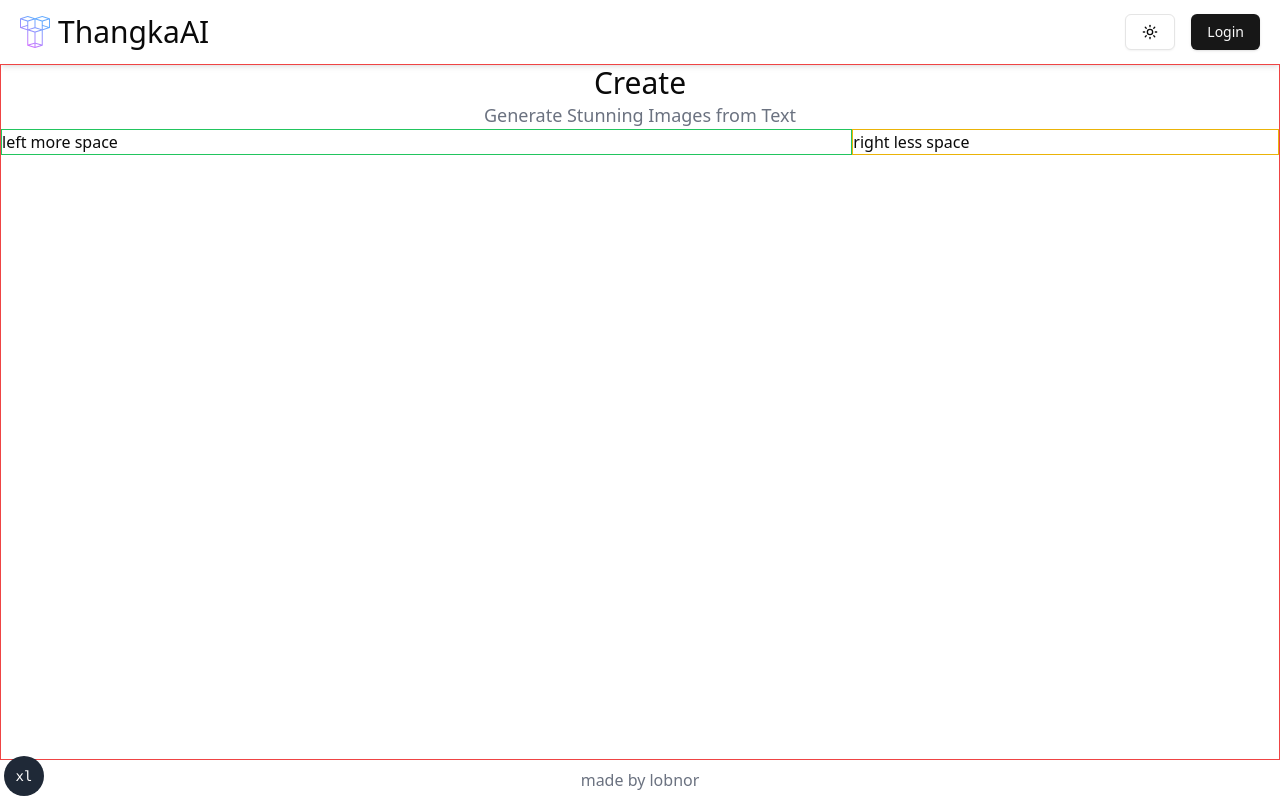
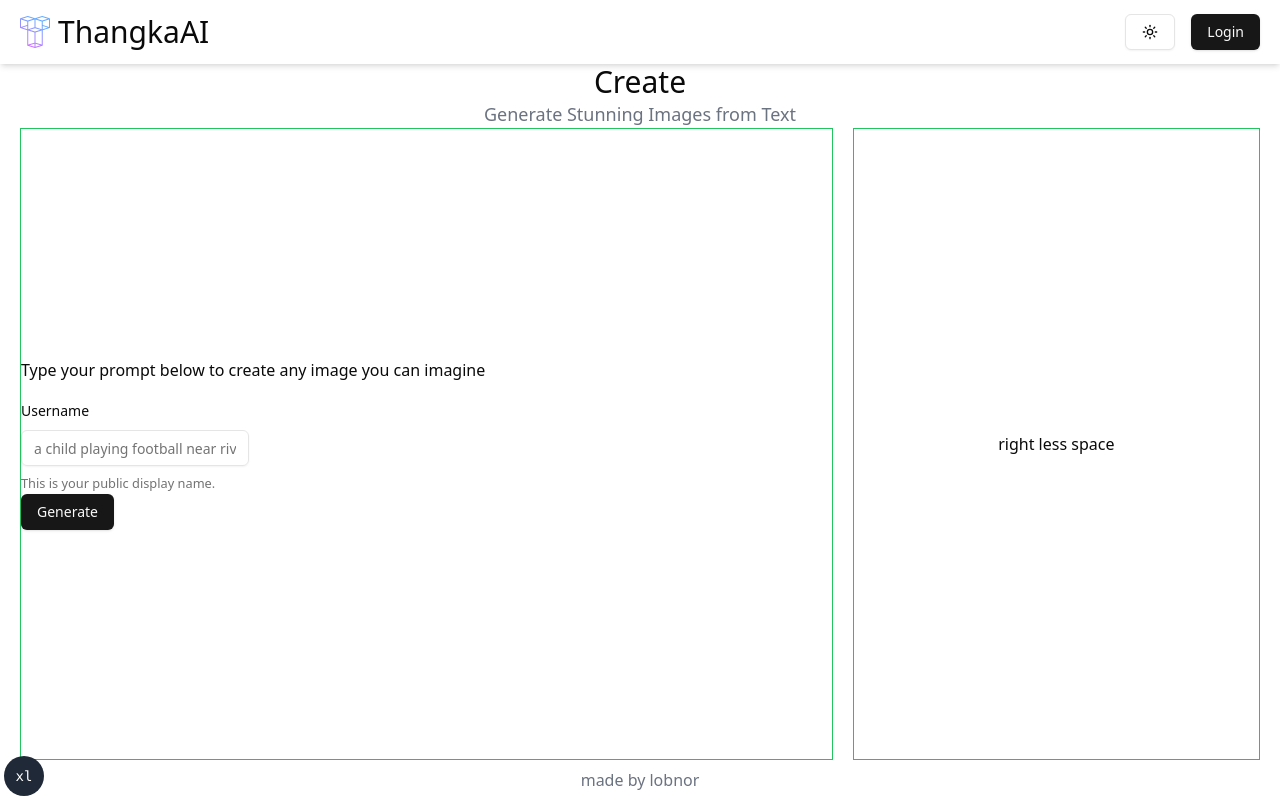
Before and after one commit to lobnor2/ThangkaAI, a Next.js app: page /create in a window 1280 px wide. Built offline with nearby package versions, Linux system fonts and the light colour scheme; no server answers.

Commit message:
add form, zod and useform

```diff
--- a/src/app/create/page.tsx
+++ b/src/app/create/page.tsx
@@ -1,19 +1,85 @@
-import React from "react";
+"use client";
+import React, { useState } from "react";
+import { Input } from "@/components/ui/input";
+import { Button } from "@/components/ui/button";
+import { zodResolver } from "@hookform/resolvers/zod";
+import { useForm } from "react-hook-form";
+import { z } from "zod";
+import {
+  Form,
+  FormControl,
+  FormDescription,
+  FormField,
+  FormItem,
+  FormLabel,
+  FormMessage,
+} from "@/components/ui/form";
+
+const formSchema = z.object({
+  prompt: z.string().min(5),
+});
 
 const Page = () => {
+  const [outputImg, setOutputImg] = useState<string | null>(null);
+  const [inputPrompt, setInputPrompt] = useState<string>("");
+  const [loading, setLoading] = useState<boolean>(false);
+
+  const form = useForm<z.infer<typeof formSchema>>({
+    resolver: zodResolver(formSchema),
+    defaultValues: {
+      prompt: "a child playing football near river",
+    },
+  });
+
+  function onSubmit(values: z.infer<typeof formSchema>) {
+    // Do something with the form values.
+    // ✅ This will be type-safe and validated.
+    console.log(values);
+  }
+
   return (
-    <div className="border border-red-500 w-full h-[calc(100vh-4rem-2.5rem)] flex flex-col">
+    <div className=" w-full h-[calc(100vh-4rem-2.5rem)] flex flex-col">
       <div className="w-full flex flex-col items-center">
         <h1 className="text-3xl">Create</h1>
         <p className="text-gray-500 text-lg">
           Generate Stunning Images from Text
         </p>
       </div>
-      <div className="flex flex-col lg:flex-row">
-        <div className="border lg:flex-[2]  border-green-500">
-          left more space
+      <div className="flex flex-col lg:flex-row gap-5 px-5 h-full">
+        <div className="lg:flex-[2] border border-green-500 flex flex-col items-start justify-center">
+          <p className="mb-4">
+            Type your prompt below to create any image you can imagine
+          </p>
+          <div className="flex gap-3 w-full">
+            <Form {...form}>
+              <form onSubmit={form.handleSubmit(onSubmit)} className="">
+                <FormField
+                  control={form.control}
+                  name="username"
+                  render={({ field }) => (
+                    <FormItem>
+                      <FormLabel>Username</FormLabel>
+                      <FormControl>
+                        <Input
+                          type="text"
+                          placeholder="a child playing football near river"
+                          className="w-full"
+                          {...field}
+                        />
+                      </FormControl>
+                      <FormDescription>
+                        This is your public display name.
+                      </FormDescription>
+                      <FormMessage />
+                    </FormItem>
+                  )}
+                />
+                <Button type="submit">Generate</Button>
+              </form>
+            </Form>
+          </div>
         </div>
-        <div className="border lg:flex-[1] border-yellow-500">
+        <div className="lg:flex-[1] border border-green-500 flex items-center justify-center">
           right less space
         </div>
       </div>
--- a/src/app/page.tsx
+++ b/src/app/page.tsx
@@ -50,7 +50,7 @@
           scale: 1,
           filter: "blur(0px)",
         }}
-        transition={{ duration: 1, delay: 0.8 }}
+        transition={{ duration: 1, delay: 0.5 }}
       >
         <Link href={"/create"}>
           <Button className="mt-5">Start Creating</Button>
--- /dev/null
+++ b/src/components/ui/form.tsx
@@ -0,0 +1,178 @@
+"use client"
+
+import * as React from "react"
+import * as LabelPrimitive from "@radix-ui/react-label"
+import { Slot } from "@radix-ui/react-slot"
+import {
+  Controller,
+  ControllerProps,
+  FieldPath,
+  FieldValues,
+  FormProvider,
+  useFormContext,
+} from "react-hook-form"
+
+import { cn } from "@/lib/utils"
+import { Label } from "@/components/ui/label"
+
+const Form = FormProvider
+
+type FormFieldContextValue<
+  TFieldValues extends FieldValues = FieldValues,
+  TName extends FieldPath<TFieldValues> = FieldPath<TFieldValues>
+> = {
+  name: TName
+}
+
+const FormFieldContext = React.createContext<FormFieldContextValue>(
+  {} as FormFieldContextValue
+)
+
+const FormField = <
+  TFieldValues extends FieldValues = FieldValues,
+  TName extends FieldPath<TFieldValues> = FieldPath<TFieldValues>
+>({
+  ...props
+}: ControllerProps<TFieldValues, TName>) => {
+  return (
+    <FormFieldContext.Provider value={{ name: props.name }}>
+      <Controller {...props} />
+    </FormFieldContext.Provider>
+  )
+}
+
+const useFormField = () => {
+  const fieldContext = React.useContext(FormFieldContext)
+  const itemContext = React.useContext(FormItemContext)
+  const { getFieldState, formState } = useFormContext()
+
+  const fieldState = getFieldState(fieldContext.name, formState)
+
+  if (!fieldContext) {
+    throw new Error("useFormField should be used within <FormField>")
+  }
+
+  const { id } = itemContext
+
+  return {
+    id,
+    name: fieldContext.name,
+    formItemId: `${id}-form-item`,
+    formDescriptionId: `${id}-form-item-description`,
+    formMessageId: `${id}-form-item-message`,
+    ...fieldState,
+  }
+}
+
+type FormItemContextValue = {
+  id: string
+}
+
+const FormItemContext = React.createContext<FormItemContextValue>(
+  {} as FormItemContextValue
+)
+
+const FormItem = React.forwardRef<
+  HTMLDivElement,
+  React.HTMLAttributes<HTMLDivElement>
+>(({ className, ...props }, ref) => {
+  const id = React.useId()
+
+  return (
+    <FormItemContext.Provider value={{ id }}>
+      <div ref={ref} className={cn("space-y-2", className)} {...props} />
+    </FormItemContext.Provider>
+  )
+})
+FormItem.displayName = "FormItem"
+
+const FormLabel = React.forwardRef<
+  React.ElementRef<typeof LabelPrimitive.Root>,
+  React.ComponentPropsWithoutRef<typeof LabelPrimitive.Root>
+>(({ className, ...props }, ref) => {
+  const { error, formItemId } = useFormField()
+
+  return (
+    <Label
+      ref={ref}
+      className={cn(error && "text-destructive", className)}
+      htmlFor={formItemId}
+      {...props}
+    />
+  )
+})
+FormLabel.displayName = "FormLabel"
+
+const FormControl = React.forwardRef<
+  React.ElementRef<typeof Slot>,
+  React.ComponentPropsWithoutRef<typeof Slot>
+>(({ ...props }, ref) => {
+  const { error, formItemId, formDescriptionId, formMessageId } = useFormField()
+
+  return (
+    <Slot
+      ref={ref}
+      id={formItemId}
+      aria-describedby={
+        !error
+          ? `${formDescriptionId}`
+          : `${formDescriptionId} ${formMessageId}`
+      }
+      aria-invalid={!!error}
+      {...props}
+    />
+  )
+})
+FormControl.displayName = "FormControl"
+
+const FormDescription = React.forwardRef<
+  HTMLParagraphElement,
+  React.HTMLAttributes<HTMLParagraphElement>
+>(({ className, ...props }, ref) => {
+  const { formDescriptionId } = useFormField()
+
+  return (
+    <p
+      ref={ref}
+      id={formDescriptionId}
+      className={cn("text-[0.8rem] text-muted-foreground", className)}
+      {...props}
+    />
+  )
+})
+FormDescription.displayName = "FormDescription"
+
+const FormMessage = React.forwardRef<
+  HTMLParagraphElement,
+  React.HTMLAttributes<HTMLParagraphElement>
+>(({ className, children, ...props }, ref) => {
+  const { error, formMessageId } = useFormField()
+  const body = error ? String(error?.message) : children
+
+  if (!body) {
+    return null
+  }
+
+  return (
+    <p
+      ref={ref}
+      id={formMessageId}
+      className={cn("text-[0.8rem] font-medium text-destructive", className)}
+      {...props}
+    >
+      {body}
+    </p>
+  )
+})
+FormMessage.displayName = "FormMessage"
+
+export {
+  useFormField,
+  Form,
+  FormItem,
+  FormLabel,
+  FormControl,
+  FormDescription,
+  FormMessage,
+  FormField,
+}
--- /dev/null
+++ b/src/components/ui/label.tsx
@@ -0,0 +1,26 @@
+"use client"
+
+import * as React from "react"
+import * as LabelPrimitive from "@radix-ui/react-label"
+import { cva, type VariantProps } from "class-variance-authority"
+
+import { cn } from "@/lib/utils"
+
+const labelVariants = cva(
+  "text-sm font-medium leading-none peer-disabled:cursor-not-allowed peer-disabled:opacity-70"
+)
+
+const Label = React.forwardRef<
+  React.ElementRef<typeof LabelPrimitive.Root>,
+  React.ComponentPropsWithoutRef<typeof LabelPrimitive.Root> &
+    VariantProps<typeof labelVariants>
+>(({ className, ...props }, ref) => (
+  <LabelPrimitive.Root
+    ref={ref}
+    className={cn(labelVariants(), className)}
+    {...props}
+  />
+))
+Label.displayName = LabelPrimitive.Root.displayName
+
+export { Label }
```
Also changed, not shown: package.json (+6 -2 lines), 1 other file (tests, documents, lock files or other folders).
